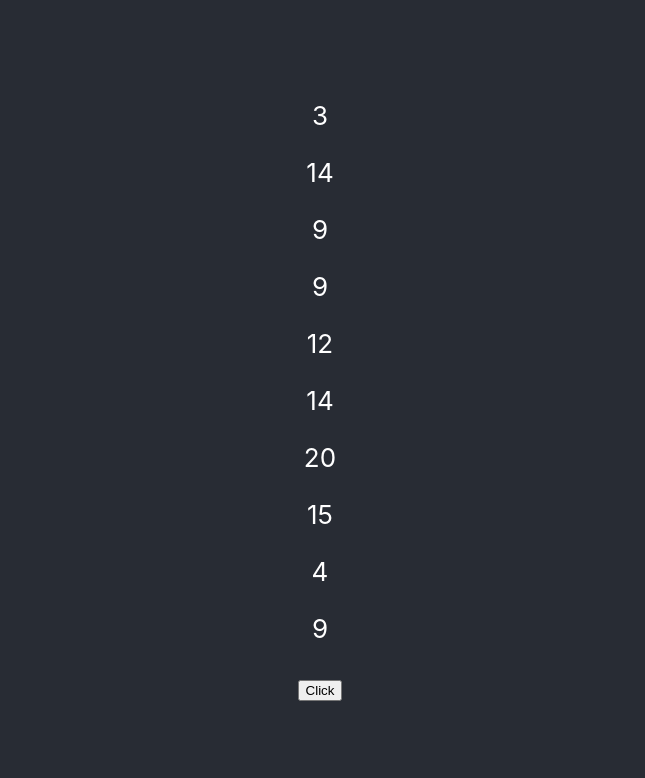
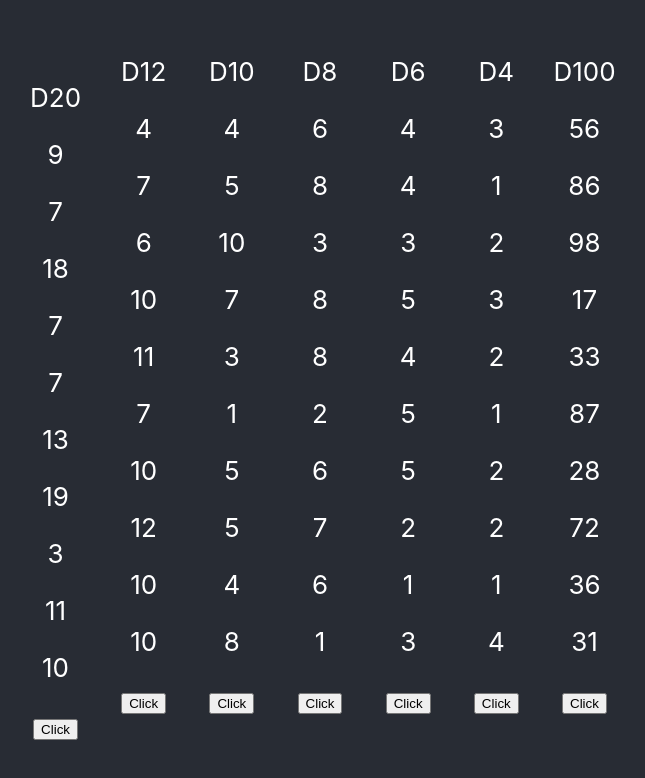
Before and after one commit to Utkarsh-G/fast-dice, a React (Create React App) app in the folder fast-dice/: page / in a window 1280 px wide. Shown: the top 778 px of the page, without its empty margins (320-965 px from the left). Built offline with nearby package versions, Linux system fonts and the light colour scheme.

Commit message:
columns for all dice types

```diff
--- a/fast-dice/src/RollDisplay.js
+++ b/fast-dice/src/RollDisplay.js
@@ -4,10 +4,12 @@ function RollDisplay() {
     const [roll, setroll] = useState(0)
 
     function clickHandler(e) {
-        setroll(roll+1);
+        setroll(roll+1); // width: 100
     }
         return (
-        <div style={{margin: 'auto', width: 100, display: 'block'}}>
+        <div>
+        <div style={{margin: 'auto', display: 'block', columnCount: 7}}>
+        <p> D20</p>
         <p> {Math.ceil(Math.random() * 20)} </p>
         <p> {Math.ceil(Math.random() * 20)} </p>
         <p> {Math.ceil(Math.random() * 20)} </p>
@@ -18,11 +20,109 @@ function RollDisplay() {
         <p> {Math.ceil(Math.random() * 20)} </p>
         <p> {Math.ceil(Math.random() * 20)} </p>
         <p> {Math.ceil(Math.random() * 20)} </p>
+
         <p>
         <button onClick={clickHandler}> Click </button>
         </p>
 
 
+        <p> D12</p>
+        <p> {Math.ceil(Math.random() * 12)} </p>
+        <p> {Math.ceil(Math.random() * 12)} </p>
+        <p> {Math.ceil(Math.random() * 12)} </p>
+        <p> {Math.ceil(Math.random() * 12)} </p>
+        <p> {Math.ceil(Math.random() * 12)} </p>
+        <p> {Math.ceil(Math.random() * 12)} </p>
+        <p> {Math.ceil(Math.random() * 12)} </p>
+        <p> {Math.ceil(Math.random() * 12)} </p>
+        <p> {Math.ceil(Math.random() * 12)} </p>
+        <p> {Math.ceil(Math.random() * 12)} </p>
+
+        <p>
+        <button onClick={clickHandler}> Click </button>
+        </p>
+
+        <p> D10</p>
+        <p> {Math.ceil(Math.random() * 10)} </p>
+        <p> {Math.ceil(Math.random() * 10)} </p>
+        <p> {Math.ceil(Math.random() * 10)} </p>
+        <p> {Math.ceil(Math.random() * 10)} </p>
+        <p> {Math.ceil(Math.random() * 10)} </p>
+        <p> {Math.ceil(Math.random() * 10)} </p>
+        <p> {Math.ceil(Math.random() * 10)} </p>
+        <p> {Math.ceil(Math.random() * 10)} </p>
+        <p> {Math.ceil(Math.random() * 10)} </p>
+        <p> {Math.ceil(Math.random() * 10)} </p>
+
+        <p>
+        <button onClick={clickHandler}> Click </button>
+        </p>
+
+        <p> D8</p>
+        <p> {Math.ceil(Math.random() * 8)} </p>
+        <p> {Math.ceil(Math.random() * 8)} </p>
+        <p> {Math.ceil(Math.random() * 8)} </p>
+        <p> {Math.ceil(Math.random() * 8)} </p>
+        <p> {Math.ceil(Math.random() * 8)} </p>
+        <p> {Math.ceil(Math.random() * 8)} </p>
+        <p> {Math.ceil(Math.random() * 8)} </p>
+        <p> {Math.ceil(Math.random() * 8)} </p>
+        <p> {Math.ceil(Math.random() * 8)} </p>
+        <p> {Math.ceil(Math.random() * 8)} </p>
+
+        <p>
+        <button onClick={clickHandler}> Click </button>
+        </p>
+
+        <p> D6</p>
+        <p> {Math.ceil(Math.random() * 6)} </p>
+        <p> {Math.ceil(Math.random() * 6)} </p>
+        <p> {Math.ceil(Math.random() * 6)} </p>
+        <p> {Math.ceil(Math.random() * 6)} </p>
+        <p> {Math.ceil(Math.random() * 6)} </p>
+        <p> {Math.ceil(Math.random() * 6)} </p>
+        <p> {Math.ceil(Math.random() * 6)} </p>
+        <p> {Math.ceil(Math.random() * 6)} </p>
+        <p> {Math.ceil(Math.random() * 6)} </p>
+        <p> {Math.ceil(Math.random() * 6)} </p>
+
+        <p>
+        <button onClick={clickHandler}> Click </button>
+        </p>
+
+        <p> D4</p>
+        <p> {Math.ceil(Math.random() * 4)} </p>
+        <p> {Math.ceil(Math.random() * 4)} </p>
+        <p> {Math.ceil(Math.random() * 4)} </p>
+        <p> {Math.ceil(Math.random() * 4)} </p>
+        <p> {Math.ceil(Math.random() * 4)} </p>
+        <p> {Math.ceil(Math.random() * 4)} </p>
+        <p> {Math.ceil(Math.random() * 4)} </p>
+        <p> {Math.ceil(Math.random() * 4)} </p>
+        <p> {Math.ceil(Math.random() * 4)} </p>
+        <p> {Math.ceil(Math.random() * 4)} </p>
+
+        <p>
+        <button onClick={clickHandler}> Click </button>
+        </p>
+
+        <p> D100</p>
+        <p> {Math.ceil(Math.random() * 100)} </p>
+        <p> {Math.ceil(Math.random() * 100)} </p>
+        <p> {Math.ceil(Math.random() * 100)} </p>
+        <p> {Math.ceil(Math.random() * 100)} </p>
+        <p> {Math.ceil(Math.random() * 100)} </p>
+        <p> {Math.ceil(Math.random() * 100)} </p>
+        <p> {Math.ceil(Math.random() * 100)} </p>
+        <p> {Math.ceil(Math.random() * 100)} </p>
+        <p> {Math.ceil(Math.random() * 100)} </p>
+        <p> {Math.ceil(Math.random() * 100)} </p>
+
+        <p>
+        <button onClick={clickHandler}> Click </button>
+        </p>
+
+        </div>
         </div>
     );
   }
```
